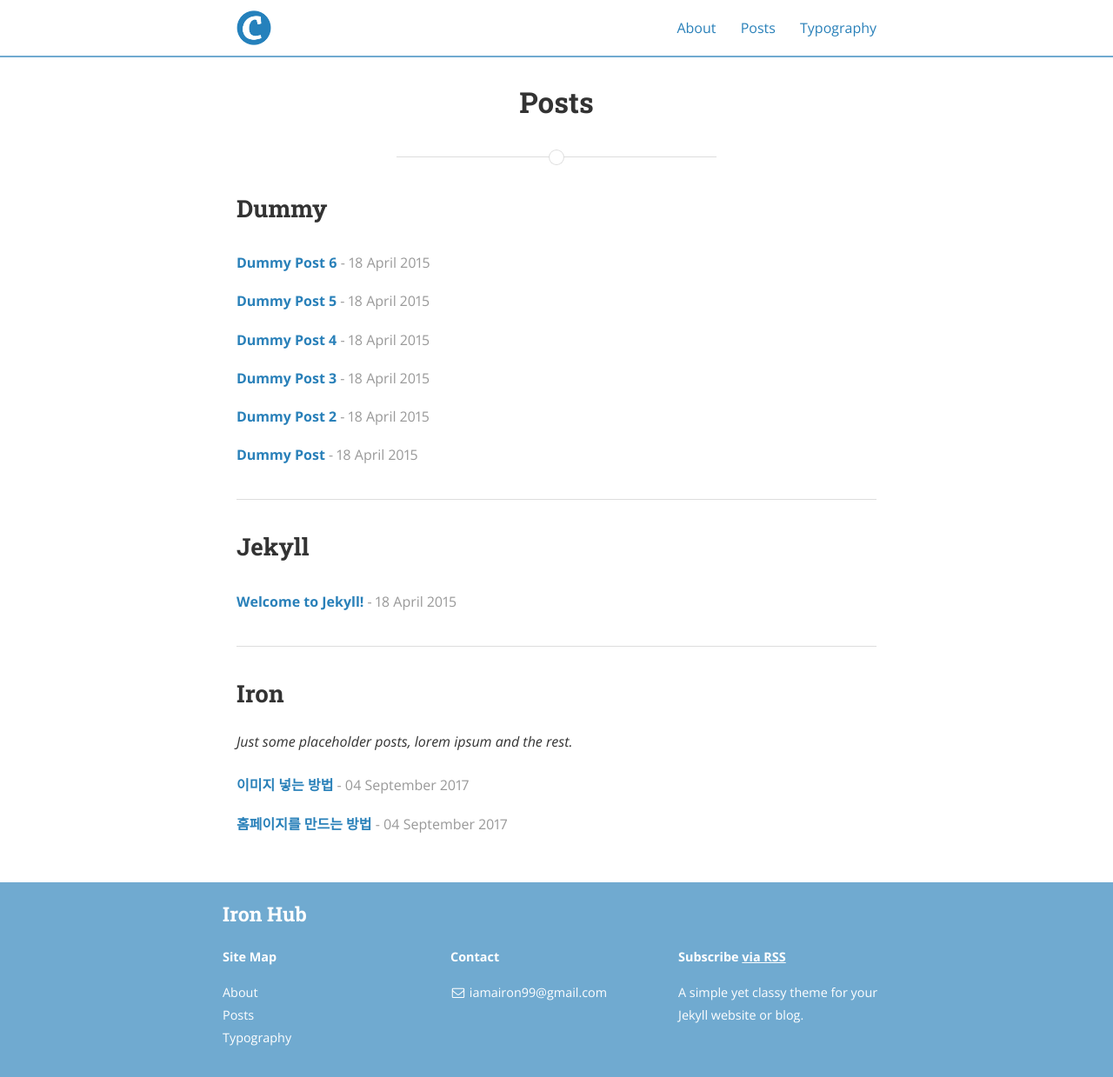
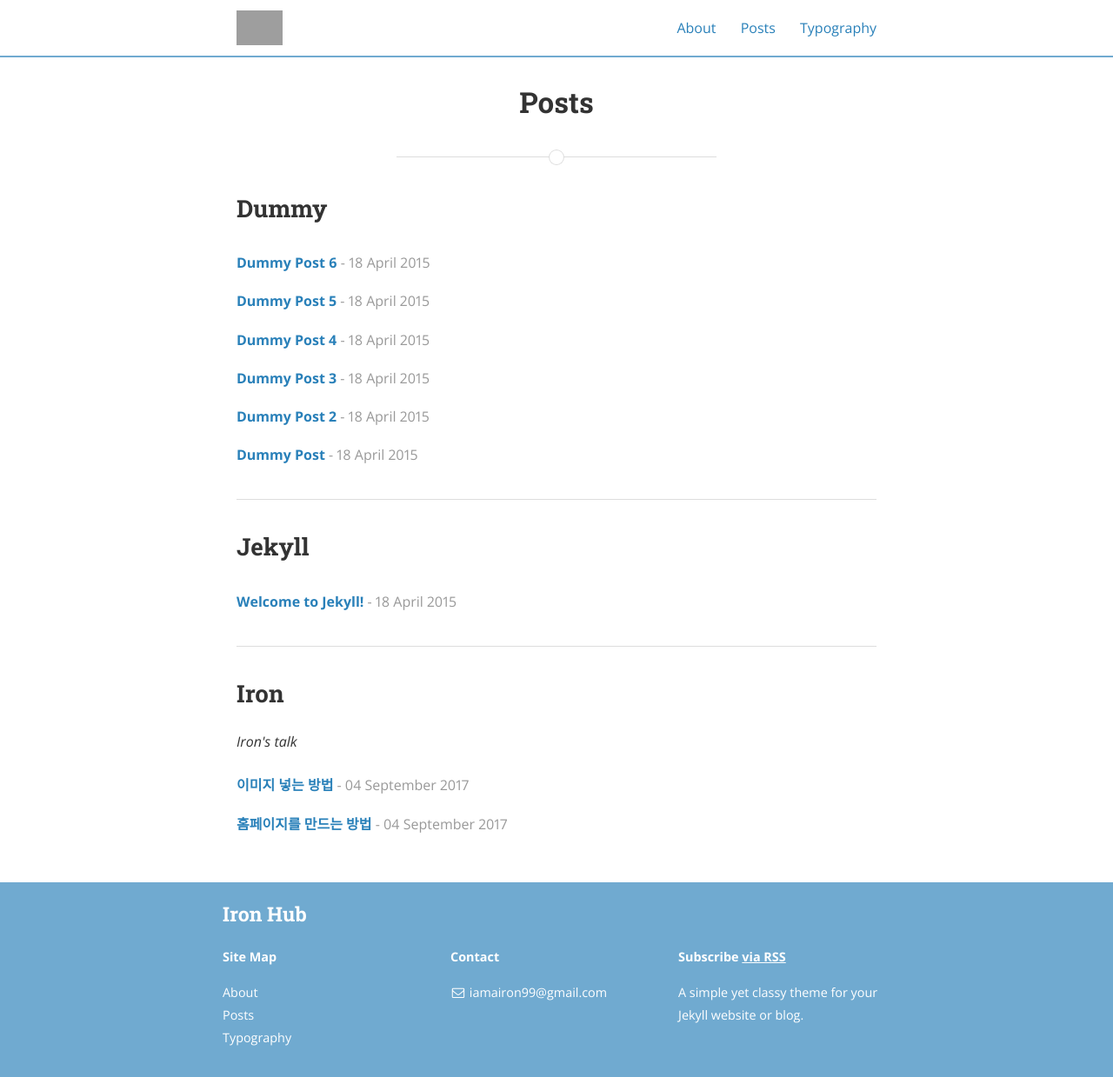
Before and after one commit to ironhub/ironhub.github.io, a Jekyll site: the page built from posts.html, in a window 1280 px wide. Shown: the whole page at 87% size. Built offline with Jekyll 4.4.1, drawn with Linux system fonts in a browser that asks for light colours; nearby versions of some CDN libraries; a style sheet for code colours, icons or effects is not loaded; grey boxes are pictures that could not be loaded.

Commit message:
Update _config.yml

```diff
--- a/_config.yml
+++ b/_config.yml
@@ -11,14 +11,15 @@ description: >
 baseurl: "" # the subpath of your site, e.g. /blog/
 url: "http://ironhub.github.io" # the base hostname & protocol for your site
 cover: "/assets/header_image.jpg"
-logo: "/assets/logo.png"
+logo: "/assets/CircleLogo.png"
 
 # Build settings
-markdown: kramdown
-paginate: 5
-paginate_path: "/page:num/"
-inter_post_navigation: false
-highlightjs_theme: "monokai-sublime"
+
+#markdown: kramdown
+#paginate: 5
+#paginate_path: "/page:num/"
+#inter_post_navigation: false
+#highlightjs_theme: "monokai-sublime"
 
 # Archive settings (see https://github.com/jekyll/jekyll-archives/)
 jekyll-archives:
@@ -38,14 +39,11 @@ jekyll-archives:
 
 # Category descriptions (for archive pages)
 descriptions:
-  - cat: jekyll
-    desc: "Posts describing Jekyll setup techniques."
+  - cat: Iron
+    desc: "Iron's talk"
+  - cat: Swift
+    desc: "Swift Language and Usage"
 
-  - cat: dummy
-    desc: "Just some placeholder posts, lorem ipsum and the rest."
-
-  - cat: Iron
-    desc: "Just some placeholder posts, lorem ipsum and the rest."
 # Social icons and sharing options
 #
 # Social settings are used in two places:
```
